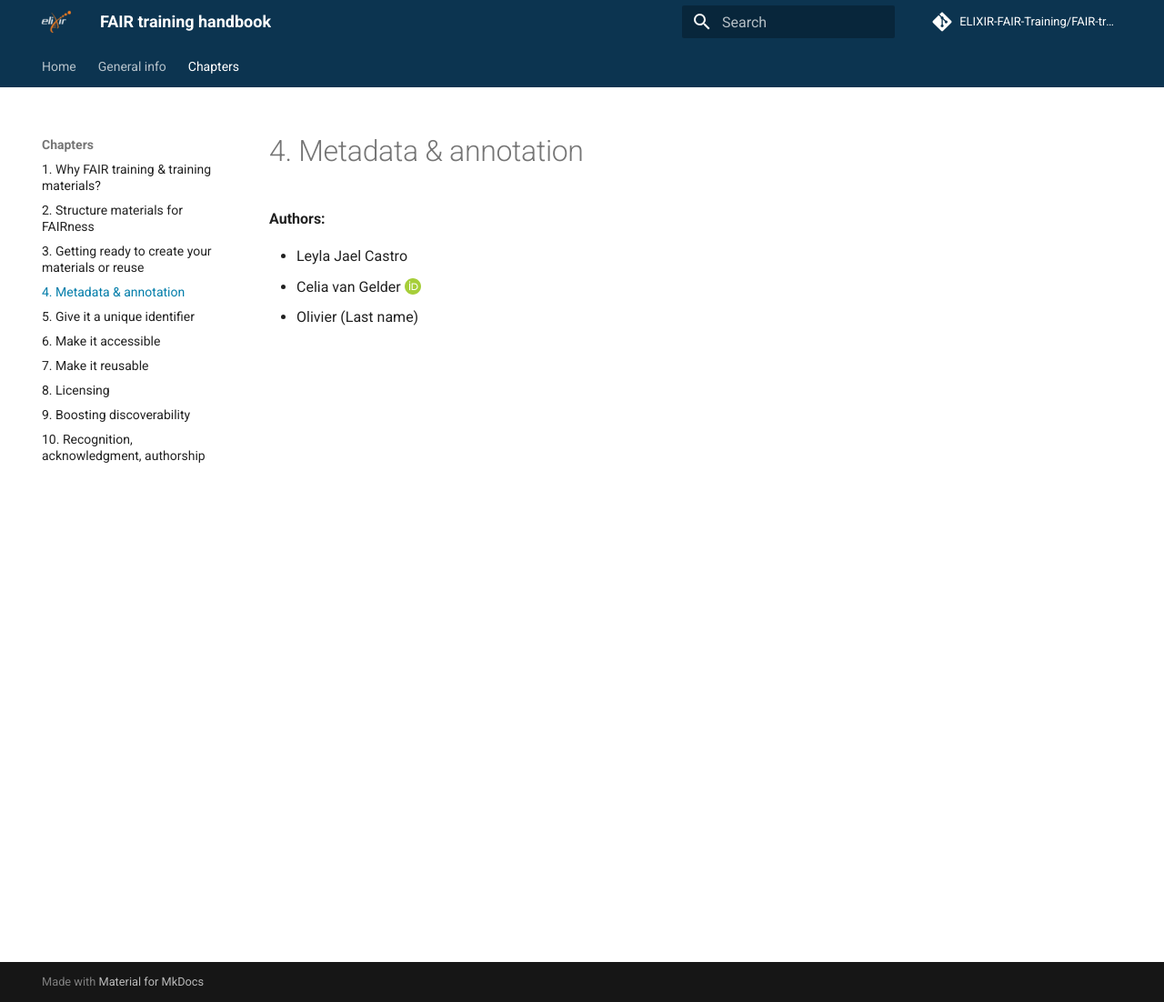
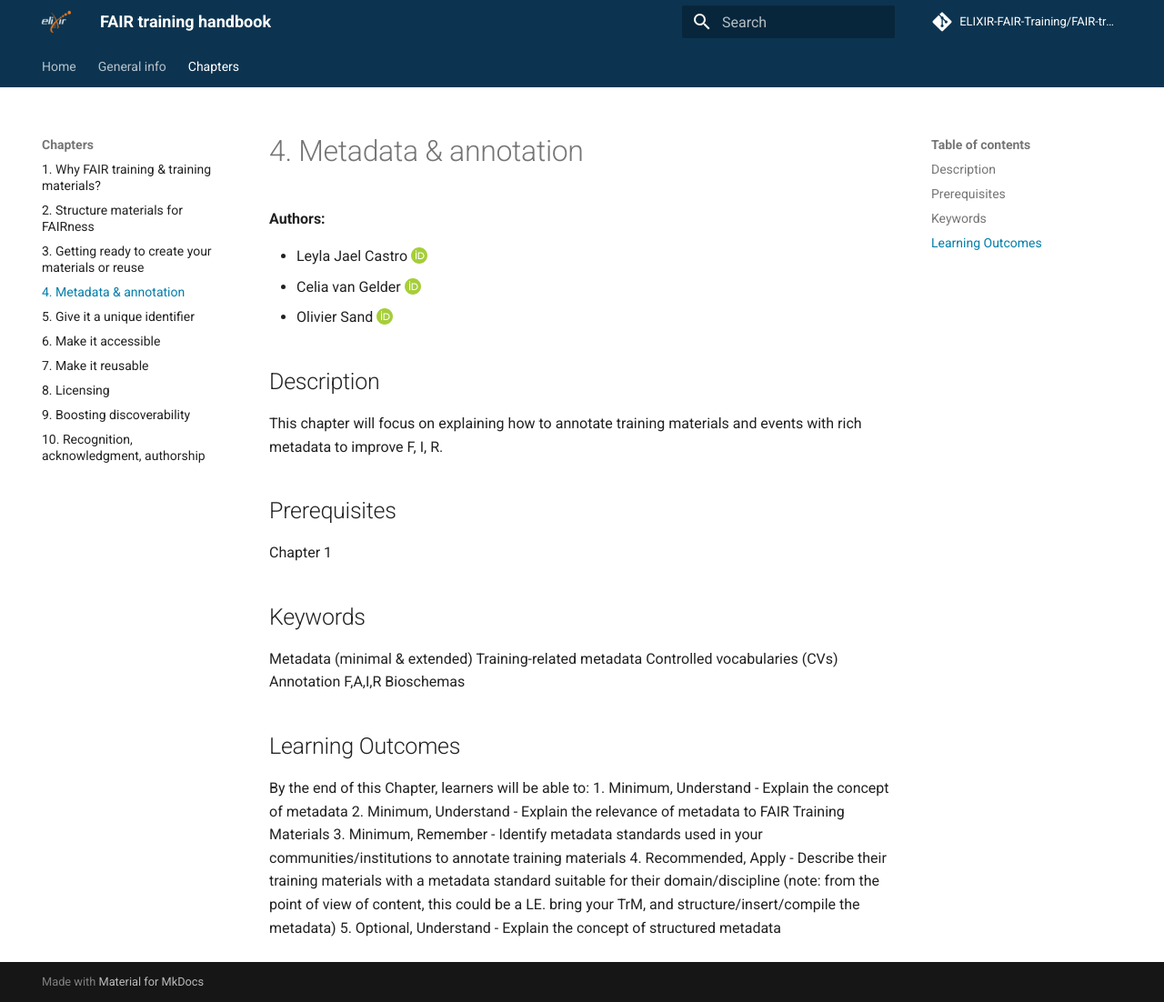
Before and after one commit to elixir-europe-training/ELIXIR-TrP-FAIR-training-handbook, an MkDocs documentation site: the page built from docs/chapters/chapter_04.md, in a window 1280 px wide and 1102 px high. Shown: the whole window at 91% size. Built offline with MkDocs 1.6.1 and Material for MkDocs 9.7.7, drawn with Linux system fonts in a browser that asks for light colours; comment, search, counter and statistics services are not loaded.

Commit message:
Added basic headings and content

```diff
--- a/docs/chapters/chapter_04.md
+++ b/docs/chapters/chapter_04.md
@@ -1,6 +1,25 @@
 
 **Authors:**
 
-- Leyla Jael Castro
+- Leyla Jael Castro [:custom-orcid:](https://orcid.org/0000-0003-3986-0510)
 - Celia van Gelder [:custom-orcid:](https://orcid.org/0000-0002-0223-2329)
-- Olivier (Last name)
+- Olivier Sand [:custom-orcid:](https://orcid.org/0000-0003-1465-1640)
+
+## Description
+This chapter will focus on explaining how to annotate training materials and events with rich metadata to improve F, I, R.
+## Prerequisites
+Chapter 1
+## Keywords
+Metadata (minimal & extended)
+Training-related metadata
+Controlled vocabularies (CVs)
+Annotation
+F,A,I,R
+Bioschemas
+## Learning Outcomes
+By the end of this Chapter, learners will be able to:
+1. Minimum, Understand - Explain the concept of metadata
+2. Minimum, Understand - Explain the relevance of metadata to FAIR Training Materials
+3. Minimum, Remember - Identify metadata standards used in your communities/institutions to annotate training materials
+4. Recommended, Apply - Describe their training materials with a metadata standard suitable for their domain/discipline (note: from the point of view of content, this could be a LE. bring your TrM, and structure/insert/compile the metadata)
+5. Optional, Understand - Explain the concept of structured metadata
```
